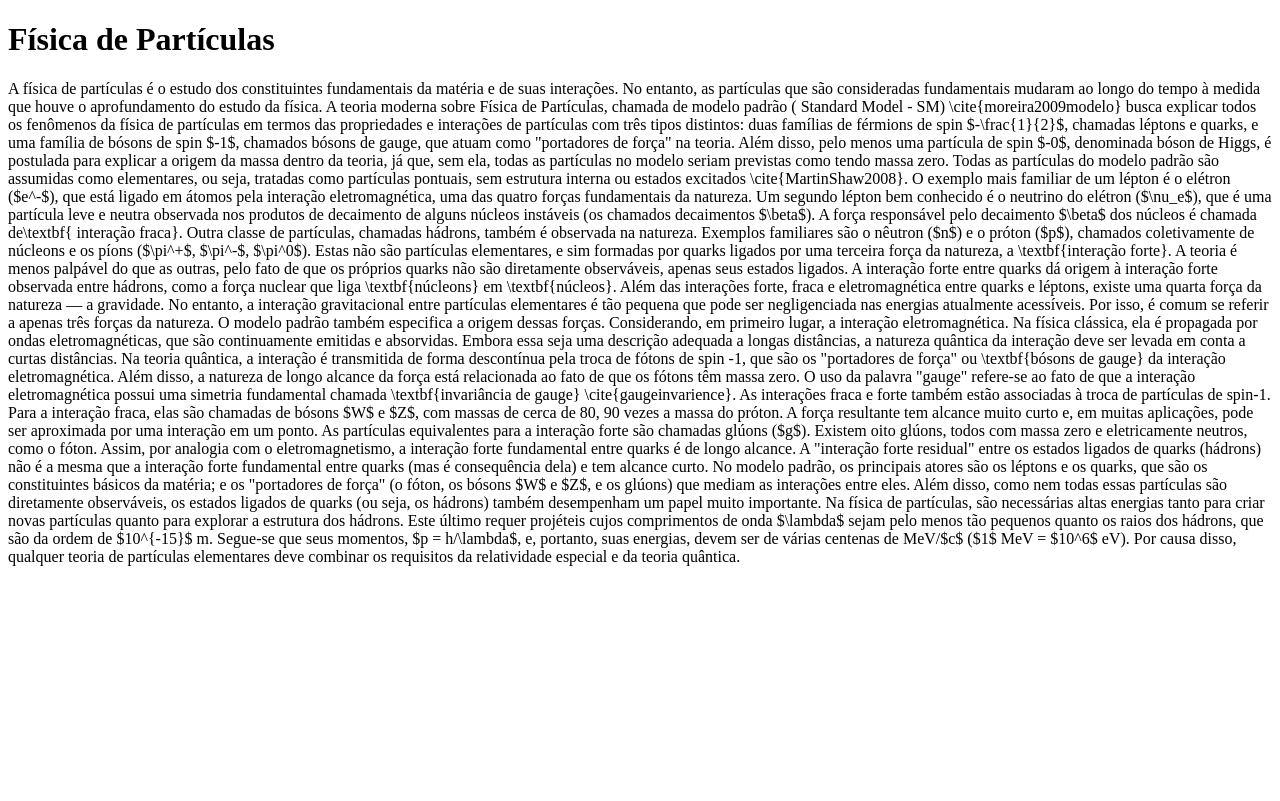
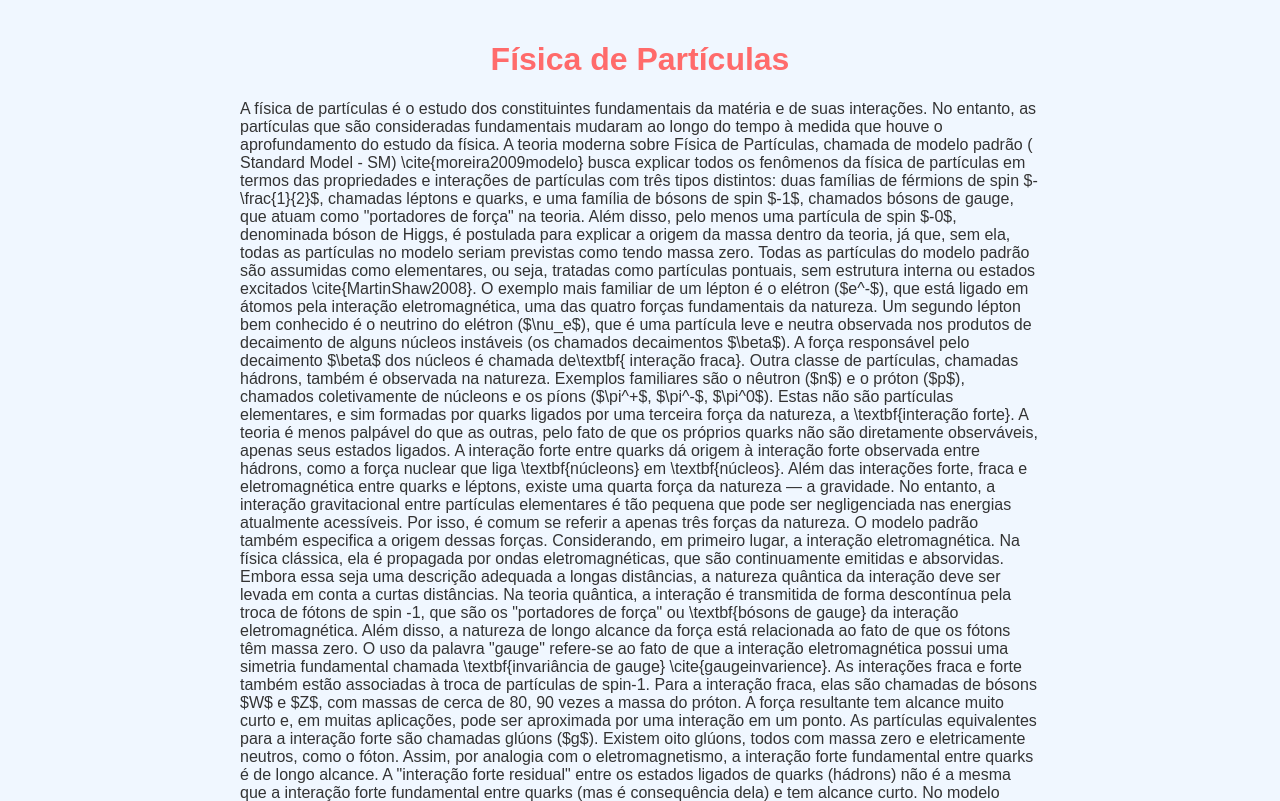
Before and after one commit to AmyRoxanne/amyroxanne.github.io, a plain HTML site: page index.html in a window 1280 px wide. Shown: the top 801 px of the page. Drawn offline with nearby package versions, Linux system fonts and the light colour scheme.

Commit message:
Update index.html

```diff
--- a/index.html
+++ b/index.html
@@ -1,6 +1,27 @@
 <!DOCTYPE html>
 <html>
 <head>
+    <style>
+    body {
+        background-color: #f0f7ff;  /* Azul clarinho */
+        font-family: 'Arial', sans-serif;
+        color: #333;
+        max-width: 800px;
+        margin: 0 auto;  /* Centraliza o conteúdo */
+        padding: 20px;
+    }
+    h1 {
+        color: #ff6b6b;  /* Rosa coral */
+        text-align: center;
+    }
+    /* Estilo para equações LaTeX */
+    .equation {
+        background-color: #fff;
+        padding: 10px;
+        border-radius: 5px;
+        box-shadow: 0 2px 5px rgba(0,0,0,0.1);
+    }
+</style>
     <title>Meu Site com LaTeX</title>
     <!-- Adiciona MathJax para renderizar LaTeX -->
     <script src="https://polyfill.io/v3/polyfill.min.js?features=es6"></script>
@@ -9,7 +30,6 @@
 <body>
     <h1>Física de Partículas</h1>
     <p>A física de partículas é o estudo dos constituintes fundamentais da matéria e de suas interações. No entanto, as partículas que são consideradas fundamentais mudaram ao longo do tempo à medida que houve o aprofundamento do estudo da física. A teoria moderna sobre Física de Partículas, chamada de modelo padrão ( Standard Model - SM) \cite{moreira2009modelo} busca explicar todos os fenômenos da física de partículas em termos das propriedades e interações de partículas com três tipos distintos: duas famílias de férmions de spin $-\frac{1}{2}$, chamadas léptons e quarks, e uma família de bósons de spin $-1$, chamados bósons de gauge, que atuam como "portadores de força" na teoria. Além disso, pelo menos uma partícula de spin $-0$, denominada bóson de Higgs, é postulada para explicar a origem da massa dentro da teoria, já que, sem ela, todas as partículas no modelo seriam previstas como tendo massa zero. Todas as partículas do modelo padrão são assumidas como elementares, ou seja, tratadas como partículas pontuais, sem estrutura interna ou estados excitados \cite{MartinShaw2008}.
-
 O exemplo mais familiar de um lépton é o elétron ($e^-$), que está ligado em átomos pela interação eletromagnética, uma das quatro forças fundamentais da natureza. Um segundo lépton bem conhecido é o neutrino do elétron ($\nu_e$), que é uma partícula leve e neutra observada nos produtos de decaimento de alguns núcleos instáveis (os chamados decaimentos $\beta$). A força responsável pelo decaimento $\beta$ dos núcleos é chamada de\textbf{ interação fraca}. Outra classe de partículas, chamadas hádrons, também é observada na natureza. Exemplos familiares são o nêutron ($n$) e o próton ($p$), chamados coletivamente de núcleons e os píons ($\pi^+$, $\pi^-$, $\pi^0$). Estas não são partículas elementares, e sim formadas por quarks ligados por uma terceira força da natureza, a \textbf{interação forte}. A teoria é menos palpável do que as outras, pelo fato de que os próprios quarks não são diretamente observáveis, apenas seus estados ligados.
 
 A interação forte entre quarks dá origem à interação forte observada entre hádrons, como a força nuclear que liga \textbf{núcleons} em \textbf{núcleos}.
```
